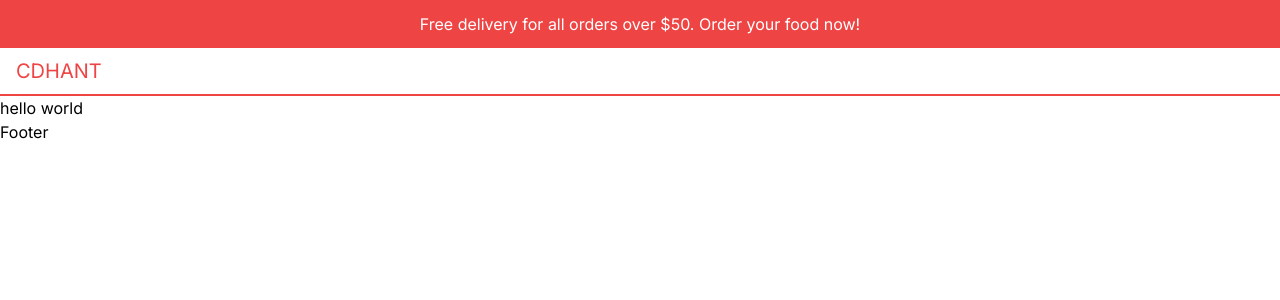
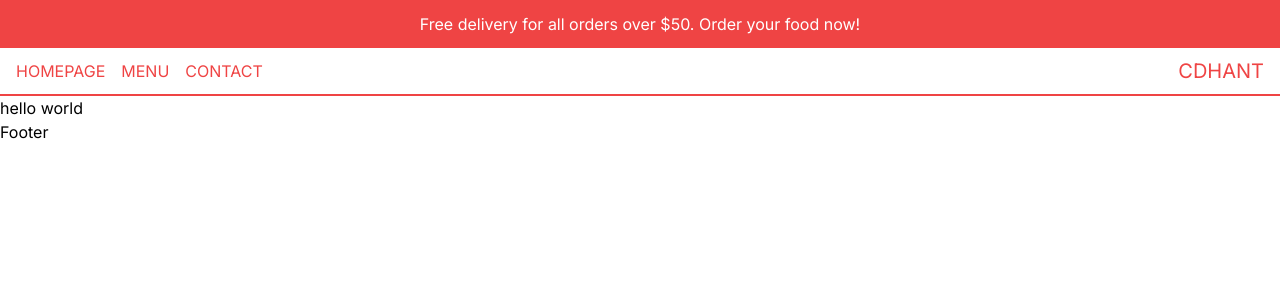
Before and after one commit to cdhant7/Food-delivery, a Next.js app: page / in a window 1280 px wide. Shown: the top 300 px of the page. Built offline with nearby package versions, Linux system fonts and the light colour scheme.

Commit message:
navbar and menu

```diff
--- a/src/components/NavBar.tsx
+++ b/src/components/NavBar.tsx
@@ -1,16 +1,32 @@
 import React from 'react'
 import Menu from './Menu'
 import Link from 'next/link'
+import Carticon from './Carticon'
 
 const NavBar = () => {
+  const user=false
   return (
     <div className=' h-12 text-red-500 p-4 flex items-center justify-between border-b-2 border-b-red-500 uppercase '>
+    {/* Left Links */}
+     <div className='hidden md:flex gap-4 '>
+      <Link href="/">Homepage</Link>
+      <Link href="/menu">Menu</Link>
+      <Link href="/">contact</Link>
+
+     </div>
       {/* Logo */}
       <div className=' text-xl '>
         <Link href="/">CDHANT</Link>
       </div>
-      <div>
+      {/* Mobile Menu */}
+      <div className='md: hidden '>
         <Menu/>
+        {/* Right Links */}
+        <div className='hidden md:flex gap-4 '></div>
+       {user ? <Link href="/login">Login</Link>
+       :<Link href="/orders">Orders</Link>}
+
+      <Carticon/>
       </div>
     </div>
   )
```
